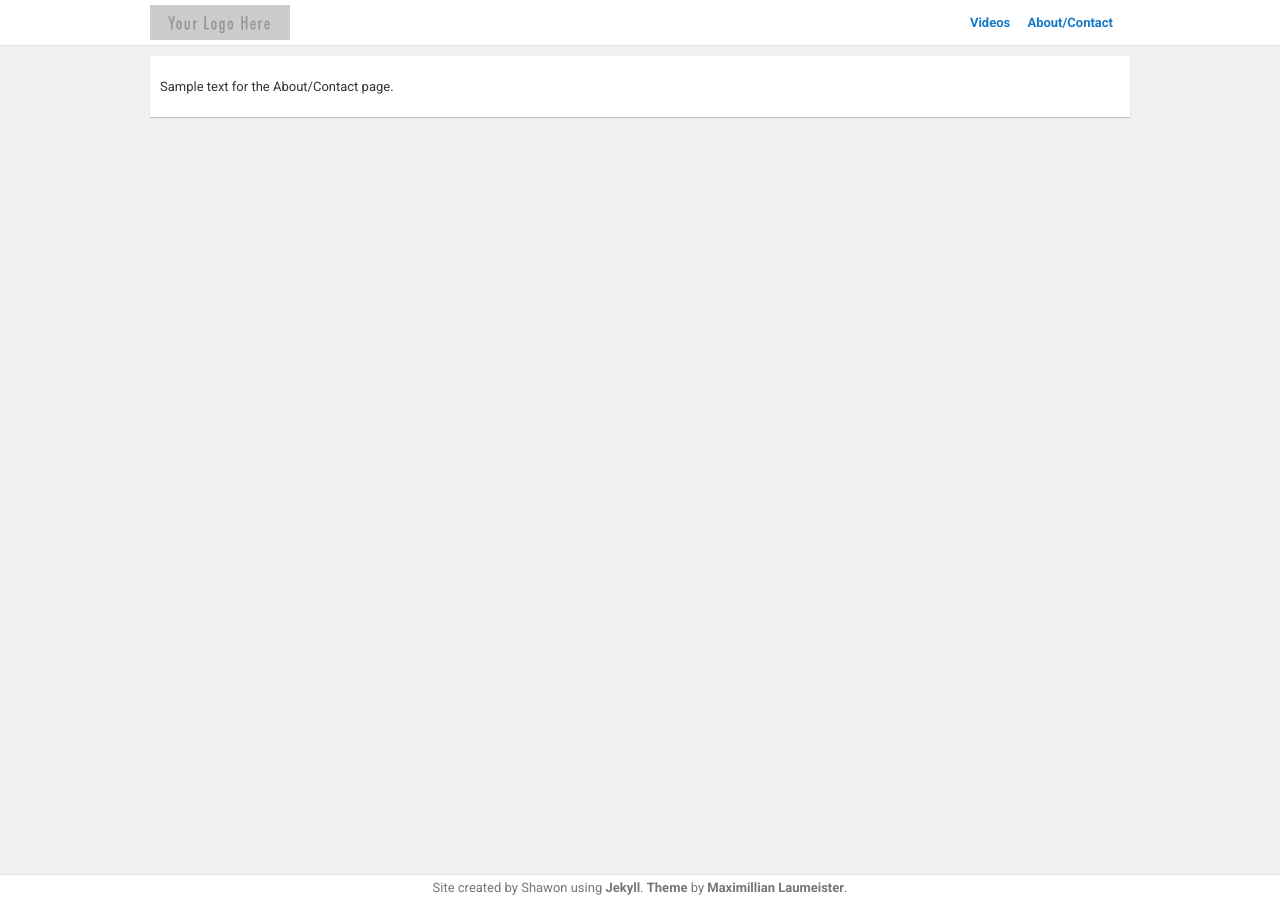
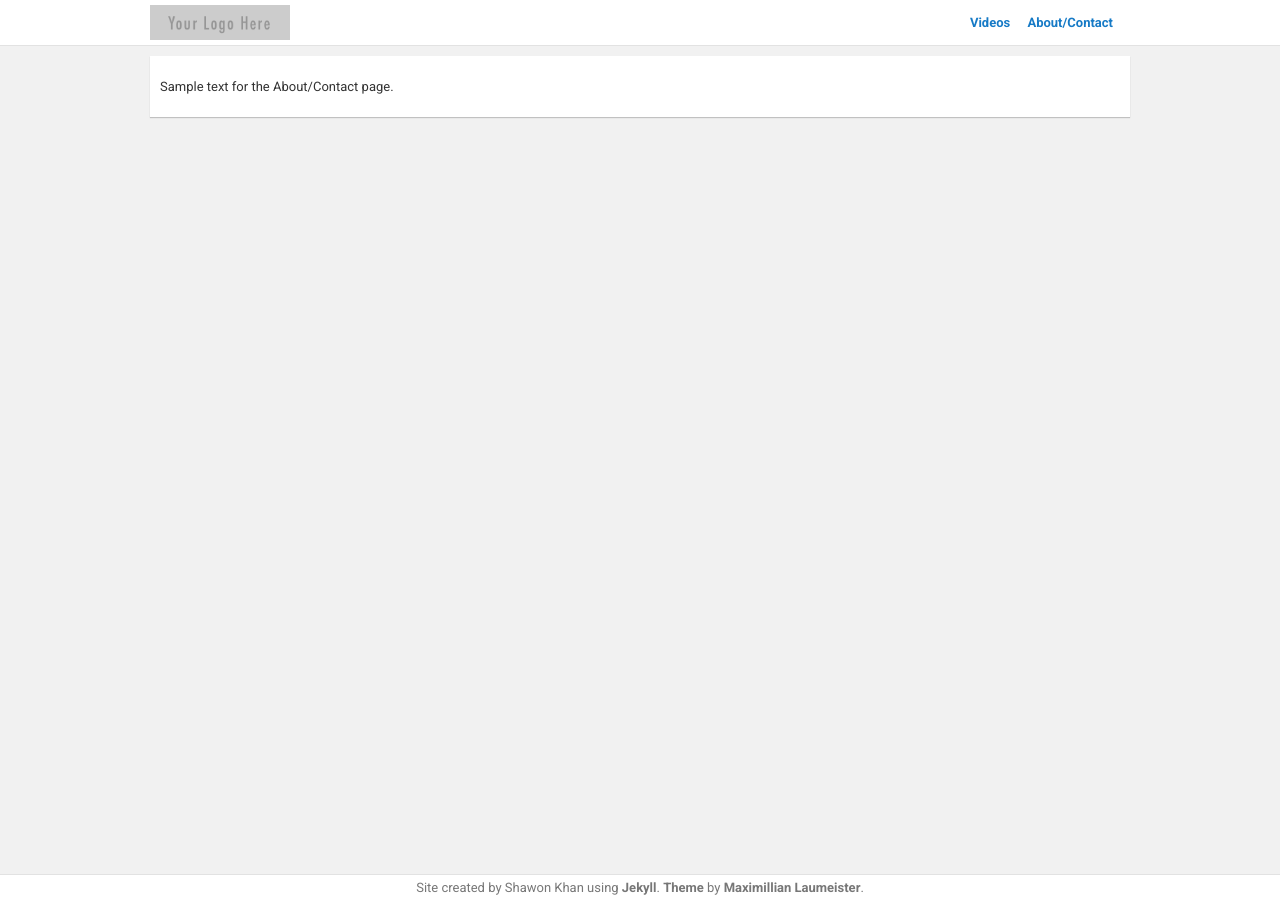
Before and after one commit to moviebd/moviebd.github.io, a Jekyll site: the page built from about/index.markdown, in a window 1280 px wide. Built offline with Jekyll 4.4.1, drawn with Linux system fonts in a browser that asks for light colours; part of the change alters nothing that is shown.

Commit message:
Update _config.yml

```diff
--- a/_config.yml
+++ b/_config.yml
@@ -5,8 +5,8 @@
 title: MovieBD
 description: My name is John Doe, and these are my videos.
 author:
-  name: Shawon
-  url: http://example.com/
+  name: Shawon Khan
+  url: fb.com/shawon.khan123
 
 url: https://moviebd.github.io/ # Absolute path
 video-baseurl:  # Absolute path where video folder resides (can be a folder on a CDN)
@@ -19,7 +19,7 @@ video-baseurl:  # Absolute path where video folder resides (can be a folder on a
 subscribe-button-url: http://example.com/
 
 # If a Disqus shortname is provided here, a Disqus comment thread will be created for each video.
-disqus-shortname: moviehdbd
+disqus-shortname: hdtvbd
 
 # If provided, Google Analytics tracking code will be added to every page on your site.
 # Your analytics id should be in the format "UA-XXXXXXXX-X".
```
